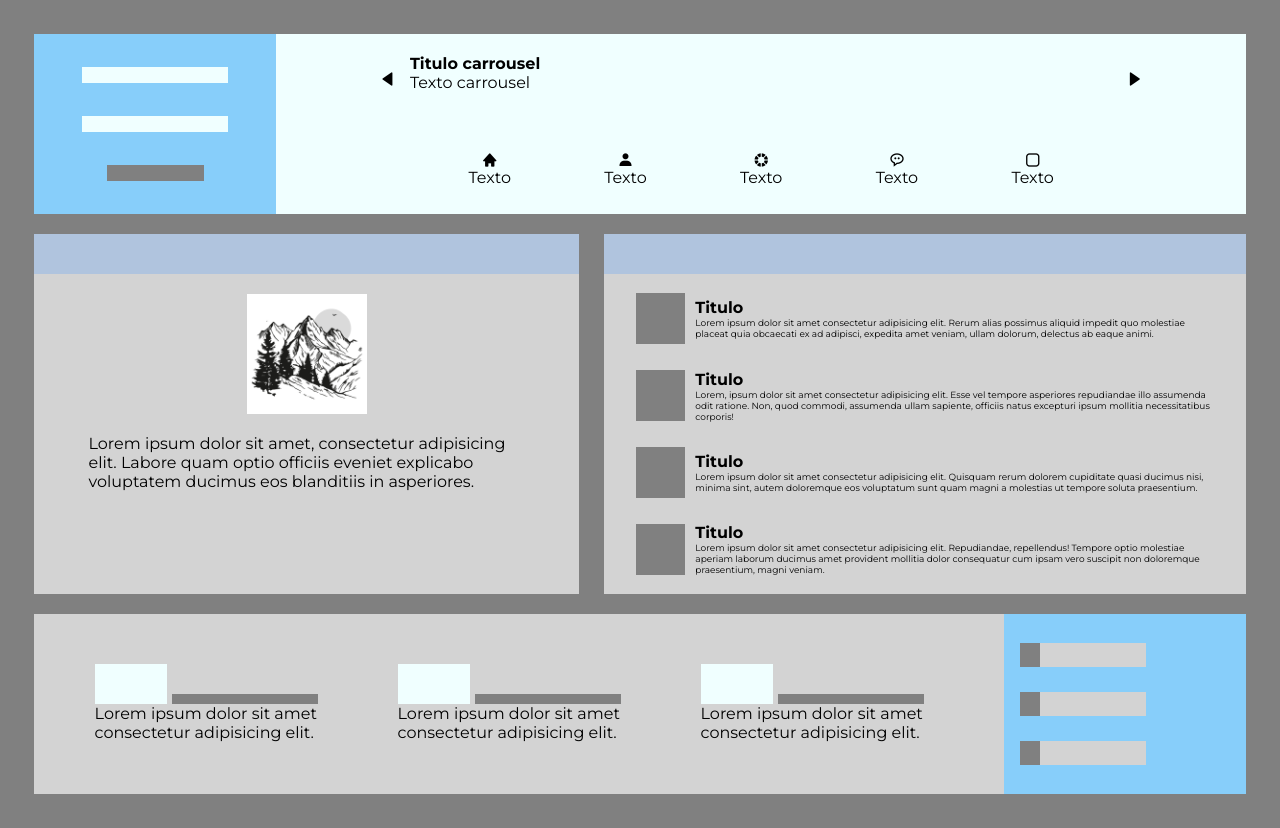
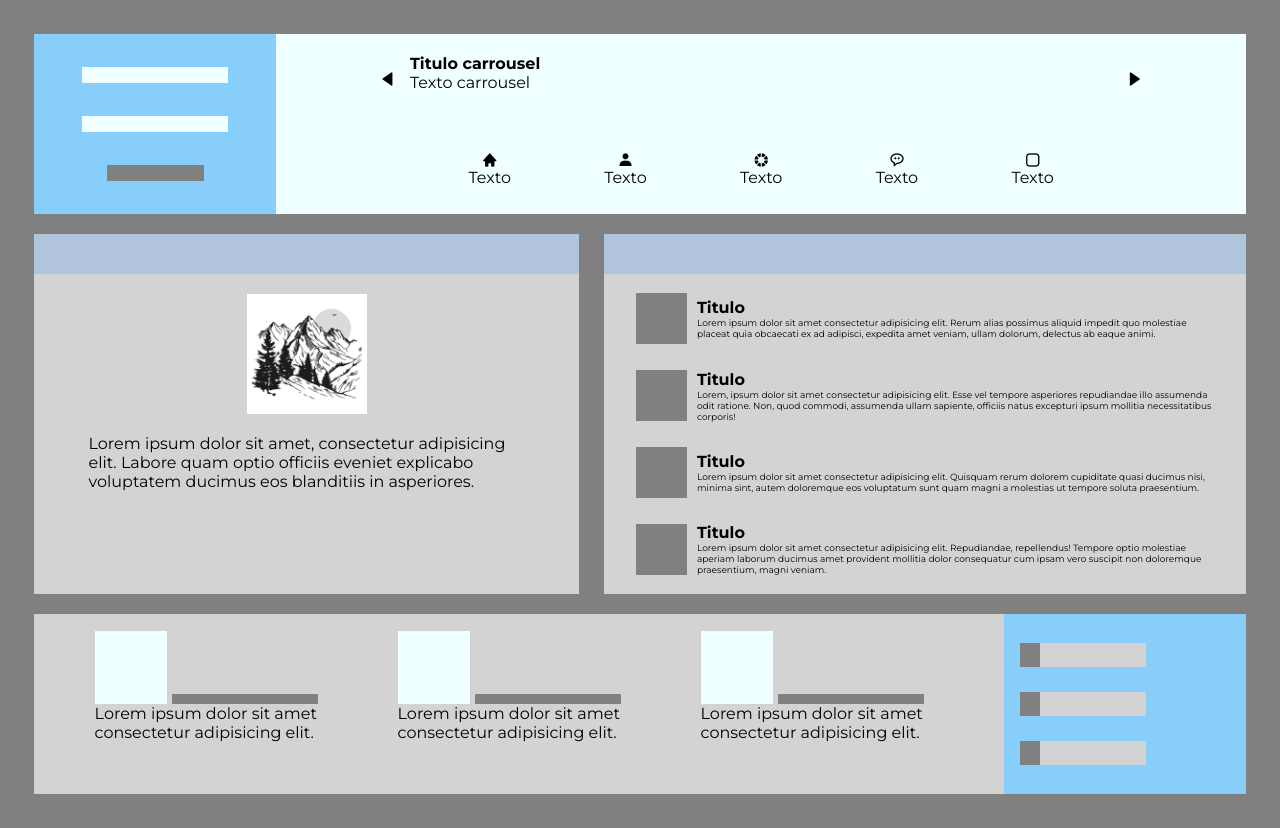
Before and after one commit to ivo-gabriel/Front_3ro, a plain HTML site: page Maqueteado/plantilla9c1.html in a window 1280 px wide. Drawn offline with nearby package versions, Linux system fonts and the light colour scheme.

Commit message:
fix aspect-ratio

```diff
--- a/Maqueteado/p9c1.css
+++ b/Maqueteado/p9c1.css
@@ -194,7 +194,7 @@ section{
 
                 .pimg{
                     height: 80%;
-                    width: 50px;
+                    aspect-ratio: 1/1;
                     background-color: var(--bg);
                 }
                 .post{
@@ -242,7 +242,7 @@ footer{
 
                 .img{
                     width: 30%;
-                    height: 40px;
+                    aspect-ratio: 1/1;
                     background-color: var(--principal2);
                 }
 
```
